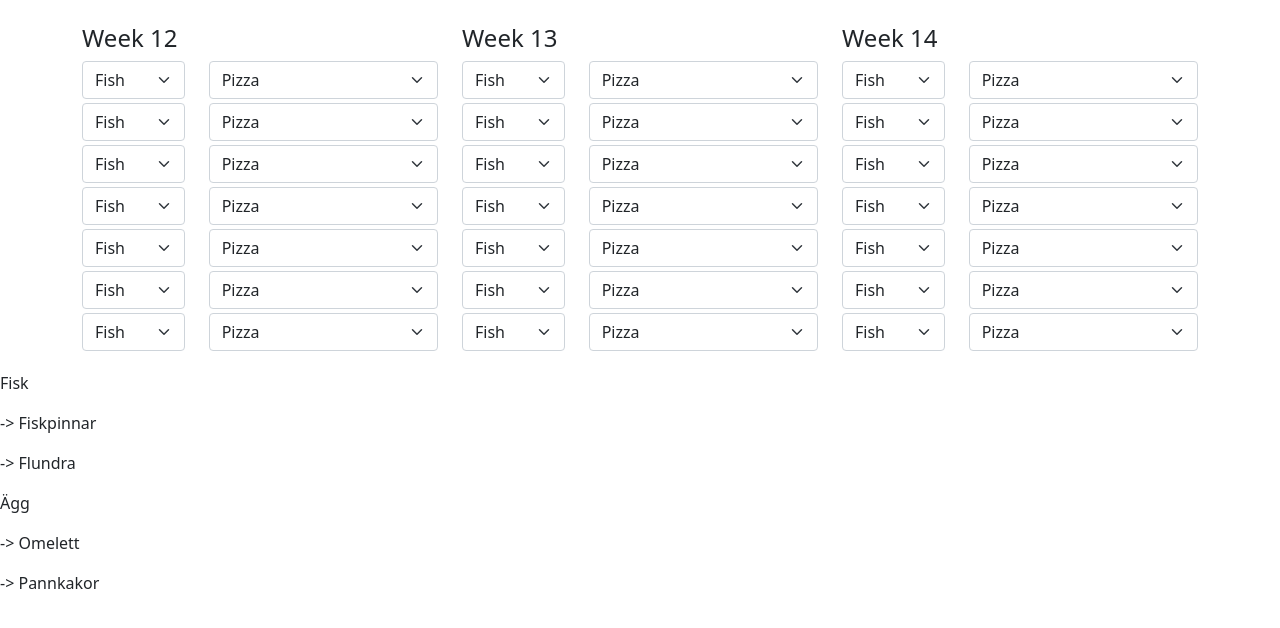
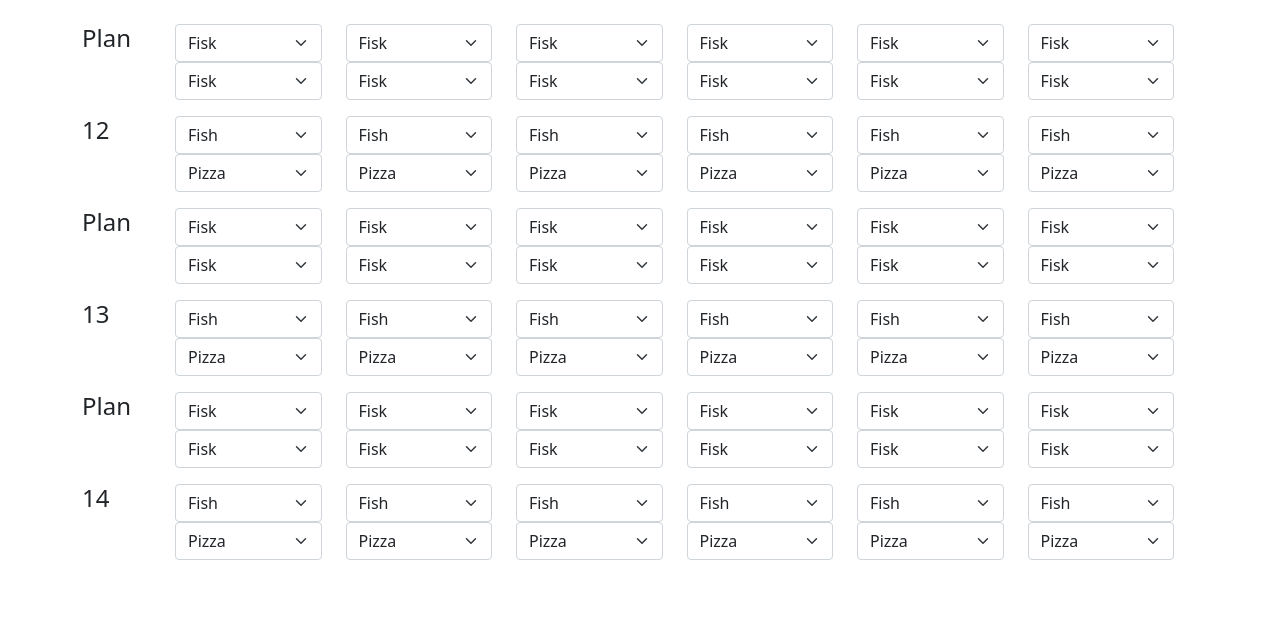
Before and after one commit to Jakob37/Home-display, a Flask app: page /eating in a window 1280 px wide. Shown: the part 78-706 px from the top of the page. Run offline with Flask 3, Linux system fonts and the light colour scheme; some libraries are stand-ins or nearby versions.

Commit message:
Closer to some basic planning

```diff
--- a/app.py
+++ b/app.py
@@ -127,32 +127,29 @@ def hello_user():
 def eating_page():
 
     weeks = {
-        'Week 12': {
+        '12': {
             'Monday': 'Pizza',
             'Tuesday': 'Salad',
             'Wednesday': 'Pasta',
             'Thursday': 'Fish',
             'Friday': 'Steak',
             'Saturday': 'Soup',
-            'Sunday': 'Sushi'
         },
-        'Week 13': {
+        '13': {
             'Monday': 'Pizza',
             'Tuesday': 'Salad',
             'Wednesday': 'Pasta',
             'Thursday': 'Fish',
             'Friday': 'Steak',
             'Saturday': 'Soup',
-            'Sunday': 'Sushi'
         },
-        'Week 14': {
+        '14': {
             'Monday': 'Pizza',
             'Tuesday': 'Salad',
             'Wednesday': 'Pasta',
             'Thursday': 'Fish',
             'Friday': 'Steak',
             'Saturday': 'Soup',
-            'Sunday': 'Sushi'
         }
     }
     available_foods = ['Pizza', 'Salad', 'Pasta', 'Fish', 'Steak', 'Soup', 'Sushi', 'Curry', 'Burger', 'Tacos', 'Ramen', 'Chicken', 'BBQ', 'Paella']
--- a/templates/eating_plan.html
+++ b/templates/eating_plan.html
@@ -2,30 +2,76 @@
 <meta http-equiv="refresh" content="1800" />
 {% endblock %} {% block title_content %}
 <h1>Eating plan</h1>
-{% endblock %} {% macro render_week(week, meals, available_foods, food_types) %}
+{% endblock %}
 
-<div class="mb-3 col-md-4">
+{% macro render_week(week, meals, available_foods, food_types, available_foods_grouped) %}
+
+{% set days = ["M", "T", "W", "T", "F", "S"] %}
+
+<script>
+  function updateFoodOptions(week, day) {
+      const selectedFoodType = document.getElementById(week + '-' + day + '-foodtype-plan').value;
+      const foodSelect = document.getElementById(week + '-' + day + '-food-plan');
+      foodSelect.innerHTML = '';
+
+      console.log("JS hello")
+
+      // const foods = {{ available_foods_grouped | tojson }};
+      // if (foods[selectedFoodType]) {
+      //     foods[selectedFoodType].forEach(function(food) {
+      //         var option = new Option(food, food);
+      //         foodSelect.options.add(option);
+      //     });
+      // }
+  };
+  </script>
+
+<div class="mb-3 row">
+  <div class="col-md-1">
+    <h4>Plan</h4>
+  </div>
+  <div class="col-md-11">
+    <div class="row">
+      {% for day in days %}
+      <div class="col-md-2">
+        <select id="{{ week }}-{{ day }}-foodtype-plan" class="form-select" onchange="updateFoodOptions('{{ week }}', '{{ day }}')">
+          {% for food_type in available_foods_grouped %}
+          <option value="{{ food_type }}">{{ food_type }}</option>
+          {% endfor %}
+        </select>
+        <select id="{{ week }}-{{ day }}-food-plan" class="form-select">
+          {% for food in available_foods_grouped %}
+          <option value="{{ food }}">{{ food }}</option>
+          {% endfor %}
+        </select>
+      </div>
+      {% endfor %}
+    </div>
+  </div>
+</div>
+
+<div class="mb-3 row">
+  <div class="col-md-1">
     <h4>{{week}}</h4>
-  <div>
+  </div>
+  <div class="col-md-11">
+    <div class="row">
       {% for day, meal in meals.items() %}
-    <div class="mb-1 row">
-      <div class="col-md-4">
+      <div class="col-md-2">
         <select id="{{ week }}-{{ day }}-foodtype" class="form-select">
           {% for food_type in food_types %}
           <option value="{{ food_type }}">{{ food_type }}</option>
           {% endfor %}
         </select>
-      </div>
         <!-- <label for="{{ week }}-{{ day }}" class="form-label">{{ day }}</label> -->
-      <div class="col-md-8">
         <select id="{{ week }}-{{ day }}-food" class="form-select">
           {% for food in available_foods %}
           <option value="{{ food }}">{{ food }}</option>
           {% endfor %}
         </select>
       </div>
+      {% endfor %}
     </div>
-    {% endfor %}
   </div>
 </div>
 
@@ -36,7 +82,7 @@
     <div class="col-md-12">
       <div class="row">
         {% for week, meals in weeks.items() %} {{ render_week(week, meals,
-        available_foods, food_types) }} {% endfor %}
+        available_foods, food_types, available_foods_grouped) }} {% endfor %}
       </div>
     </div>
     <!-- <div class="col-md-4">
@@ -50,13 +96,12 @@
   </div>
 </div>
 
-<div>
+<!-- <div>
   {% for category, foods in available_foods_grouped.items() %}
   <p>{{category}}</p>
   {% for food in foods %}
   <p>-> {{food}}</p>
-        {% endfor %}
-    {% endfor %}
-</div>
+  {% endfor %} {% endfor %}
+</div> -->
 
 {% endblock %}
```
Lines whose indentation alone changed are shown as unchanged.
